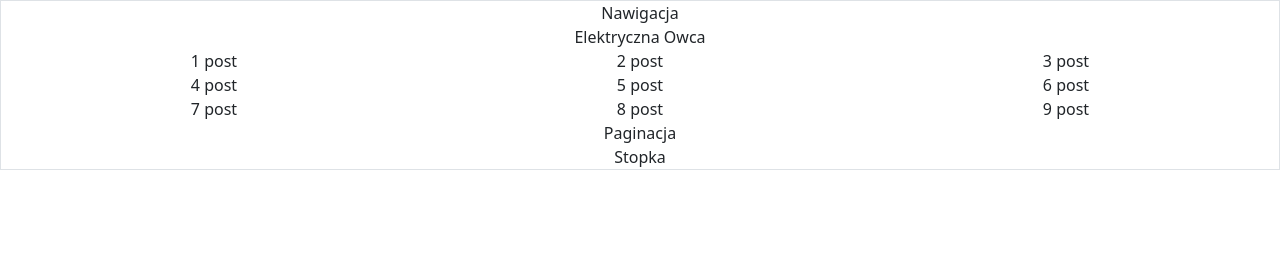
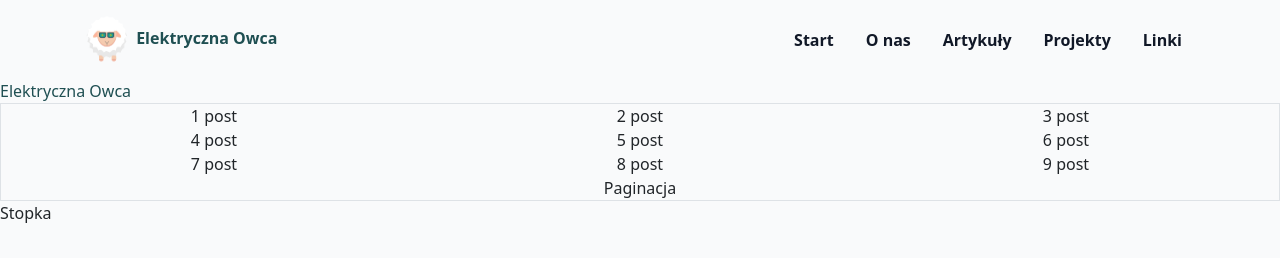
Before and after one commit to basiakedz/elektryncza-owca.pl, a plain HTML site: page index.html in a window 1280 px wide. Drawn offline with nearby package versions, Linux system fonts and the light colour scheme.

Commit message:
created navigation by adding responsive navbar

```diff
--- a/index.html
+++ b/index.html
@@ -10,15 +10,105 @@
       integrity="sha384-T3c6CoIi6uLrA9TneNEoa7RxnatzjcDSCmG1MXxSR1GAsXEV/Dwwykc2MPK8M2HN"
       crossorigin="anonymous"
     />
+    <link href="style.css" rel="stylesheet" type="text/css" />
   </head>
-  <body>
+  <body class="custom-bg">
+    <nav class="navbar navbar-expand-md">
+      <div class="container-lg">
+        <a class="navbar-brand fs-6 fw-semibold custom-color-green" href="#top">
+          <img
+            src="/elektryczna_owca_transparent.png"
+            alt="Logo with transparent background"
+            width="50"
+            height="53"
+            class="d-inline-block align-text"
+          />
+          Elektryczna Owca</a
+        >
+        <button
+          class="navbar-toggler"
+          type="button"
+          data-bs-toggle="collapse"
+          data-bs-target="#navbarSupportedContent"
+          aria-controls="navbarSupportedContent"
+          aria-expanded="false"
+          aria-label="Toggle navigation"
+        >
+          <span class="navbar-toggler-icon"></span>
+        </button>
+        <div class="collapse navbar-collapse" id="navbarSupportedContent">
+          <ul class="navbar-nav ms-auto mb-1 mb-lg-0">
+            <li class="nav-item mx-2">
+              <a
+                class="nav-link custom-color-black fw-semibold btn custom-outline"
+                aria-current="page"
+                href="#top"
+                >Start</a
+              >
+            </li>
+            <li class="nav-item mx-2">
+              <a
+                class="nav-link custom-color-black fw-semibold btn custom-outline"
+                href="#"
+                >O nas</a
+              >
+            </li>
+            <li class="nav-item dropdown mx-2">
+              <a
+                class="nav-link custom-color-black fw-semibold btn custom-outline"
+                href="#"
+                role="button"
+                data-bs-toggle="dropdown"
+                aria-expanded="false"
+              >
+                Artykuły
+              </a>
+              <ul class="dropdown-menu">
+                <li><a class="dropdown-item" href="#">Action</a></li>
+                <li><a class="dropdown-item" href="#">Another action</a></li>
+                <li><hr class="dropdown-divider" /></li>
+                <li>
+                  <a class="dropdown-item" href="#">Something else here</a>
+                </li>
+              </ul>
+            </li>
+            <li class="nav-item dropdown mx-2">
+              <a
+                class="nav-link custom-color-black fw-semibold btn custom-outline"
+                href="#"
+                role="button"
+                data-bs-toggle="dropdown"
+                aria-expanded="false"
+              >
+                Projekty
+              </a>
+              <ul class="dropdown-menu">
+                <li><a class="dropdown-item" href="#">Action</a></li>
+                <li><a class="dropdown-item" href="#">Another action</a></li>
+                <li><hr class="dropdown-divider" /></li>
+                <li>
+                  <a class="dropdown-item" href="#">Something else here</a>
+                </li>
+              </ul>
+            </li>
+            <li class="nav-item mx-2">
+              <a
+                class="nav-link custom-color-black fw-semibold btn custom-outline"
+                href="#"
+                >Linki</a
+              >
+            </li>
+          </ul>
+        </div>
+      </div>
+    </nav>
+    <header id="top">
+      <div class="row">
+        <div class="col custom-color-green">Elektryczna Owca</div>
+      </div>
+    </header>
+    <main>
       <div class="container-fluid border text-center">
-      <div class="row">
-        <div class="col">Nawigacja</div>
-      </div>
-      <div class="row">
-        <div class="col">Elektryczna Owca</div>
-      </div>
         <div class="row">
           <div class="col-4">1 post</div>
           <div class="col-4">2 post</div>
@@ -37,9 +127,15 @@
         <div class="row">
           <div class="col">Paginacja</div>
         </div>
+      </div>
+    </main>
     <div class="row">
       <div class="col">Stopka</div>
     </div>
-    </div>
+    <script
+      src="https://cdn.jsdelivr.net/npm/bootstrap@5.3.2/dist/js/bootstrap.bundle.min.js"
+      integrity="sha384-C6RzsynM9kWDrMNeT87bh95OGNyZPhcTNXj1NW7RuBCsyN/o0jlpcV8Qyq46cDfL"
+      crossorigin="anonymous"
+    ></script>
   </body>
 </html>
--- /dev/null
+++ b/style.css
@@ -0,0 +1,16 @@
+.custom-bg {
+  background-color: #f9fafb;
+}
+
+.custom-color-green {
+  color: #1F4F52;
+}
+
+.custom-color-black {
+  color: #111827;
+}
+
+.custom-outline:hover {
+  color: #ffffff;
+  background-color: #2e6569;
+}
```
Also changed, not shown: elektryczna_owca_transparent.png (added). Lines whose indentation alone changed are shown as unchanged.
